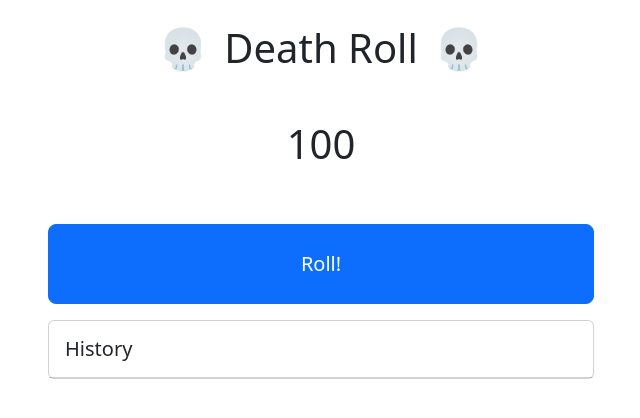
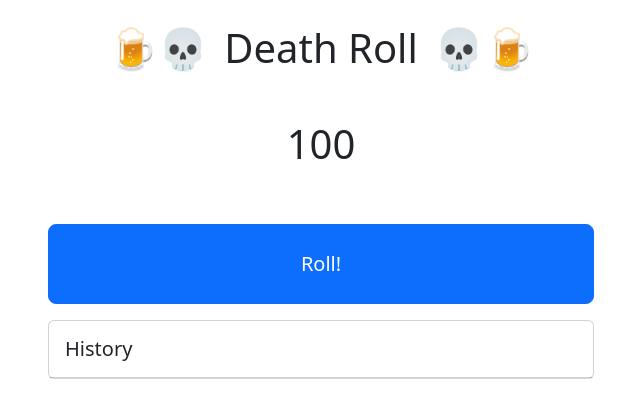
Before and after one commit to shrimpwerks/deathroll, a React (Vite) app: page / in a window 1280 px wide. Shown: the top 418 px of the page, without its empty margins (319-959 px from the left). Built offline with nearby package versions, Linux system fonts and the light colour scheme.

Commit message:
Update Header.tsx

```diff
--- a/src/Header.tsx
+++ b/src/Header.tsx
@@ -26,15 +26,15 @@ export default function Header({ spin }: HeaderProps) {
   return (
     <h1 className={`m-4 d-flex justify-content-center gap-3`}>
       {spin ? (
-        <RotateClockwise>💀</RotateClockwise>
+        <RotateClockwise>🍺💀</RotateClockwise>
       ) : (
-        <div>💀</div>
+        <div>🍺💀</div>
       )}
       Death Roll
       {spin ? (
-        <RotateCounterClockwise>💀</RotateCounterClockwise>
+        <RotateCounterClockwise>💀🍺</RotateCounterClockwise>
       ) : (
-        <div>💀</div>
+        <div>💀🍺</div>
       )}
     </h1>
   );
```
